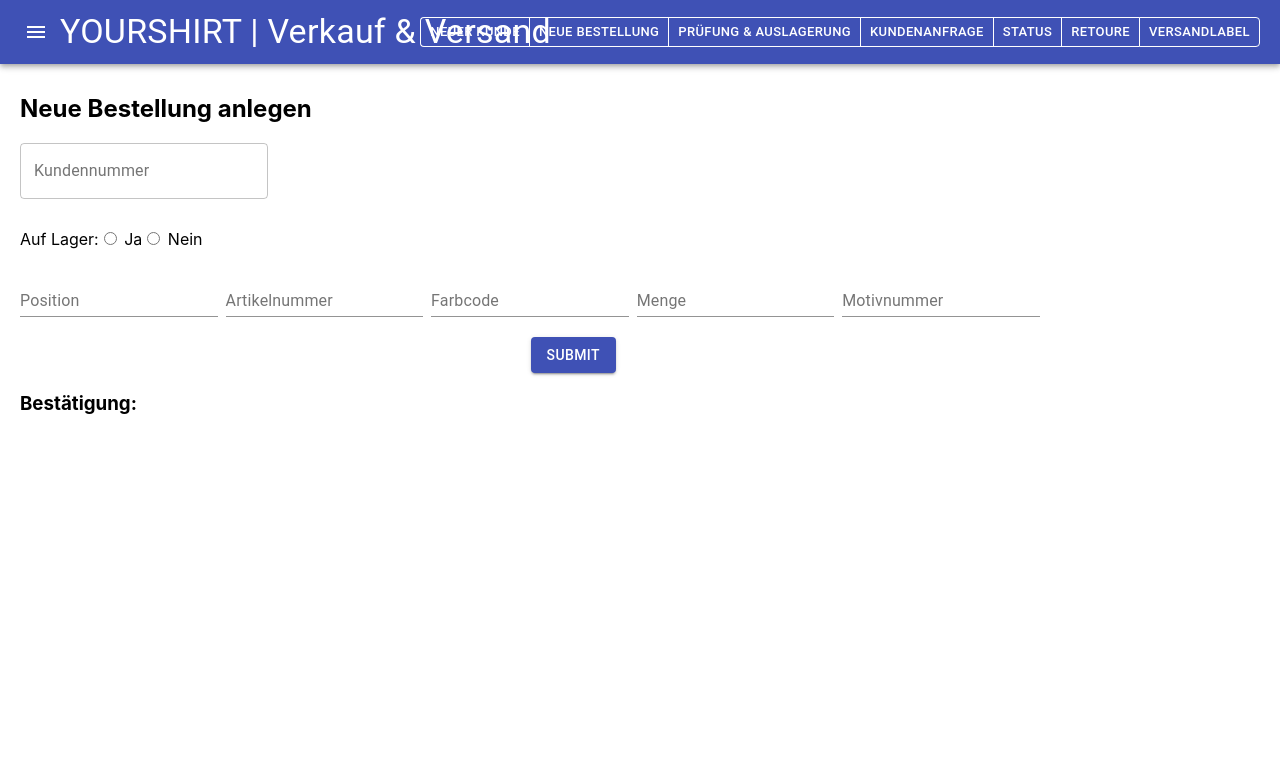
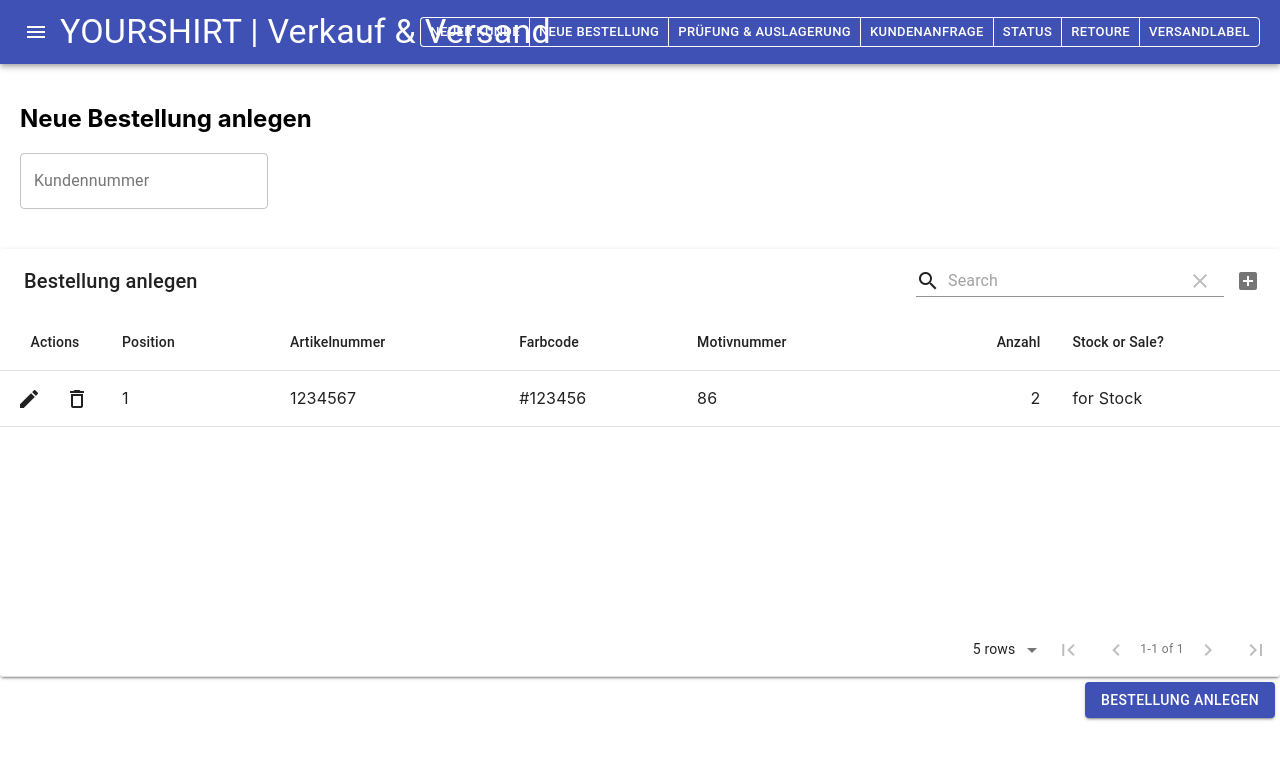
Before and after one commit to steffistae/esi__FE_verkaufversand, a React (Create React App) app: page /neworder in a window 1280 px wide. Shown: the top 760 px of the page. Built offline with nearby package versions, Linux system fonts and the light colour scheme.

Commit message:
Revert "Added New Order"
This reverts commit 267f138a9bbf9e7a10efca047cb528213f96c5d6.

```diff
--- a/src/Booking.js
+++ b/src/Booking.js
@@ -56,24 +56,15 @@
   };
 
   bookingMaWi() {
-//    const data = {
-//      fkmaterials: this.state.fkmaterials,
-//      quantity: this.state.quantity,
-//      customerID: this.state.customerID,
-//      prodOrderNr: "",
-//    };
-
-    const data = [{
-      "fkmaterials": this.state.fkmaterials,
-      "quantity": this.state.quantity
-    },{
-      "productionOrderNr": this.state.prodOrderNr    }
-    ]
-
-
+    const data = {
+      fkmaterials: this.state.fkmaterials,
+      quantity: this.state.quantity,
+      customerID: this.state.customerID,
+      prodOrderNr: "",
+    };
     console.log({ data });
     axios
-      .post(" https://423rw0hwdj.execute-api.eu-central-1.amazonaws.com/Prod/goods/orders", { data })
+      .post("https://jsonplaceholder.typicode.com/posts", { data })
       .then((res) => {
         console.log(res.data);
         var data = JSON.stringify(res.data);
@@ -85,7 +76,7 @@
       .then((result) => {
         console.log({ data });
       });
-  };
+  }
 
   bookingOrder() {
     const data = {
--- a/src/NewCustomer.js
+++ b/src/NewCustomer.js
@@ -6,6 +6,7 @@
 import AppBarSales from './components/AppBarSales';
 import { FormControl } from '@material-ui/core';
 import { Grid } from '@material-ui/core';
+import { Radio } from '@material-ui/core';
 
 class NewCustomer extends Component {
 	constructor(props) {
--- a/src/NewOrder.js
+++ b/src/NewOrder.js
@@ -1,163 +1,159 @@
-import React, { Component } from "react";
-import axios from "axios";
-import "./App.css";
-import MaterialTable from "material-table";
-import Button from "@material-ui/core/Button";
-import TextField from "@material-ui/core/TextField";
-import AppBarSales from "./components/AppBarSales";
-import { FormControl } from "@material-ui/core";
-import { Grid } from "@material-ui/core";
+import React, { Component } from 'react'
+import axios from 'axios'
+import './App.css';
+import MaterialTable from 'material-table'
+import Button from '@material-ui/core/Button';
+import TextField from '@material-ui/core/TextField';
+import AppBarSales from './components/AppBarSales';
+import Editable from './components/OrderTable';
 
 class NewOrder extends Component {
 	constructor(props) {
-    super(props);
+		super(props)
 
 		this.state = {
-      customerID: "",
-      lineItem: "",
-      articleNr: "",
-      colorCode: "",
-      quantity: "",
-      motivNr: "",
+      customerID: '',
+      lineItem: '',
+      articleNr: '',
+      colorCode: '',
+      quantity: '',
+      motivNr: '',
       toStock: true,
-    };
+		}
 	}
 
-  changeHandler = (e) => {
-    this.setState({ [e.target.name]: e.target.value });
-  };
+	changeHandler = e => {
+		this.setState({ [e.target.name]: e.target.value })
+	}
 
-  submitHandler = (e) => {
-    e.preventDefault();
-    console.log(this.state);
+	submitHandler = e => {
+		e.preventDefault()
+		console.log(this.state)
 		axios
-      .post(
-        "https://5club7wre8.execute-api.eu-central-1.amazonaws.com/sales/addorder",
-        this.state
+      .post('https://5club7wre8.execute-api.eu-central-1.amazonaws.com/sales/addorder', this.state)
+			.then(response => {
+				console.log(response)
+			})
+			.catch(error => {
+				console.log(error)
+			})
+  }
+
+  Editable() {
+    const { useState } = React;
+    const { customerID, lineItem, articleNr, colorCode, quantity, motivNr, toStock } = this.state
+
+    let count = 1
+
+    const [columns, setColumns] = useState([
+      { title: 'Position', field: 'lineItem', initialEditValue: (count +1)},
+      { title: 'Artikelnummer', field: 'articleNr'},
+      { title: 'Farbcode', field: 'colorCode' },
+      { title: 'Motivnummer', field: 'motivNr' },
+      { title: 'Anzahl', field: 'quantity', type: 'numeric' },
+      {
+        title: 'Stock or Sale?',
+        field: 'toStock',
+        lookup: { 0: 'for Stock', 1: 'for Sale' },
+      },
+    ]);
+
+    const [data, setData] = useState([
+      { position: lineItem, articleNr: articleNr, colorcode: colorCode, motivNr: motivNr, quantity: quantity, toStock: toStock }=this.state,
+
+    ]);
+
+
+    return (
+
+
+      <MaterialTable
+        title="Bestellung testen"
+        columns={columns}
+        data={this.state.data}
+        editable={{
+          onRowAdd: newData =>
+            new Promise((resolve, reject) => {
+              setTimeout(() => {
+                setData([...data, newData]);
+                //count= count+1;  irgendwo muss count für die Position hochgezählt werden
+                resolve();
+              }, 1000)
+            }),
+          onRowUpdate: (newData, oldData) =>
+            new Promise((resolve, reject) => {
+              setTimeout(() => {
+                const dataUpdate = [...data];
+                const index = oldData.tableData.id;
+                dataUpdate[index] = newData;
+                setData([...dataUpdate]);
+
+                resolve();
+              }, 1000)
+            }),
+          onRowDelete: oldData =>
+            new Promise((resolve, reject) => {
+              setTimeout(() => {
+                const dataDelete = [...data];
+                const index = oldData.tableData.id;
+                dataDelete.splice(index, 1);
+                setData([...dataDelete]);
+
+                resolve()
+              }, 1000)
+            }),
+
+        }}
+
+
+
+      />
+
     )
-      .then((response) => {
-        console.log(response);
-      })
-      .catch((error) => {
-        console.log(error);
-      });
-  };
+  }
+
 
   render() {
-    const {
-      customerID,
-      lineItem,
-      articleNr,
-      colorCode,
-      quantity,
-      motivNr,
-      toStock,
-    } = this.state;
-    let content = "";
+    const { customerID, lineItem, articleNr, colorCode, quantity, motivNr, toStock } = this.state
     return (
     <>
     <div>
       <form onSubmit={this.submitHandler}>
-            <div>
-              <AppBarSales />
-            </div>
 
-            <div style={{ paddingLeft: "20px",paddingTop: "10px" }}>
-              <h2>Neue Bestellung anlegen</h2>
-            </div>
-            <div
-              style={{ display: "flex", alignItems: "center", margin: "20px" }}
-            >
+        <link
+          rel="stylesheet"
+          href="https://fonts.googleapis.com/icon?family=Material+Icons"
+        />
+
+      <AppBarSales/>
+
+      <div style={{ paddingTop: '20px', paddingLeft: '20px'}} ><h2>Neue Bestellung anlegen</h2></div>
+
+          <div style={{ maxWidth: '100%' }}>
+          <div style={{display:'flex', alignItems:'center', margin:'20px'}}>
           <form noValidate autoComplete="off">
-                <TextField
-                  label="Kundennummer"
+          <TextField label="Kundennummer"
               type="text"
               name="customerID"
 							value={customerID}
 							onChange={this.changeHandler}
               id="outlined-basic"
-                  variant="outlined"
-                />
+              variant="outlined" />
           </form>
           </div>
-            <div style={{ paddingLeft: "20px",paddingTop: "10px" }} onChange={this.changeHandler}>
-              {" "}
-              Auf Lager:
-              <input type="radio" value={toStock} name="toStock" /> Ja
-              <input type="radio" name="toStock" /> Nein
+          <div style={{ paddingTop: '20px'}} >
+          <Editable/>
+
           </div>
-
-            <div style={{ maxWidth: "100%", padding: "20px" }}>
-              <FormControl>
-                <Grid
-                  container
-                  direction="row"
-                  justify="center"
-                  alignItems="flex-start"
-                >
-                  <Grid container spacing={1}>
-                    <Grid item xs={2} sm={2}>
-                      <TextField
-                        label="Position"
-                        type="text"
-                        name="lineItem"
-                        value={lineItem}
-                        onChange={this.changeHandler}
-                      />
-                    </Grid>
-                    <Grid item xs={2} sm={2}>
-                      <TextField
-                        label="Artikelnummer"
-                        type="text"
-                        name="articleNr"
-                        value={articleNr}
-                        onChange={this.changeHandler}
-                      />
-                    </Grid>
-                    <Grid item xs={2} sm={2}>
-                      <TextField
-                        label="Farbcode"
-                        type="number"
-                        name="colorCode"
-                        value={colorCode}
-                        onChange={this.changeHandler}
-                      />
-                    </Grid>
-                    <Grid item xs={2} sm={2}>
-                      <TextField
-                        label="Menge"
-                        type="text"
-                        name="quantity"
-                        value={quantity}
-                        onChange={this.changeHandler}
-                      />
-                    </Grid>
-                    <Grid item xs={2} sm={2}>
-                      <TextField
-                        label="Motivnummer"
-                        type="text"
-                        name="motivNr"
-                        value={motivNr}
-                        onChange={this.changeHandler}
-                      />
-                    </Grid>
-
-                    <Grid item xs={2} sm={2}></Grid>
-                  </Grid>
-                  <Grid item xs={2} sm={2} style= {{paddingTop: "20px"}}>
-                    <Button type="submit" color="primary" variant="contained">
-                      Submit
-                    </Button>
-                  </Grid>
-                </Grid>
-                <div>
-                  <h3>Bestätigung: {(content = this.state.data)}</h3>
-                </div>
-              </FormControl>
           </div>
       </form>
       </div>
+
+
+
     </>
+
+
   );
 }
 }
--- a/src/Sending.js
+++ b/src/Sending.js
@@ -6,31 +6,23 @@
 import TextField from "@material-ui/core/TextField";
 import { FormControl } from "@material-ui/core";
 
+
 class Sending extends Component {
   constructor(props) {
     super(props);
 
     this.state = {
       orderNr: "",
-      id: "1234567",
-      data: null,
+      id: "",
     };
   }
 
-  changeHandler = (e) => {
+  changeHandler = e => {
     this.setState({ [e.target.name]: e.target.value });
     this.setState({ id: true });
   };
 
-  printButton() {
-    this.setState({
-      data: "Label wurde gedruckt",
-    });
-    return this.data
-  }
-
   render() {
-    let content = "";
     const { orderNr, id } = this.state;
     const downloadQR = () => {};
     return (
@@ -75,13 +67,12 @@
                     style={{ margin: "20px" }}
                     color="primary"
                     variant="contained"
-                    onClick={() => this.printButton()}
                   >
                     Print
                   </Button>
                 </div>
                 <div>
-                  <h3>Bestätigung: {(content = this.data)}</h3>
+                  <h3>Bestätigung:</h3>
                 </div>
               </FormControl>
             </div>
```
Also changed, not shown: src/NewOrder_firstTry.js (deleted, +0 -161 lines). Lines whose indentation alone changed are shown as unchanged.
